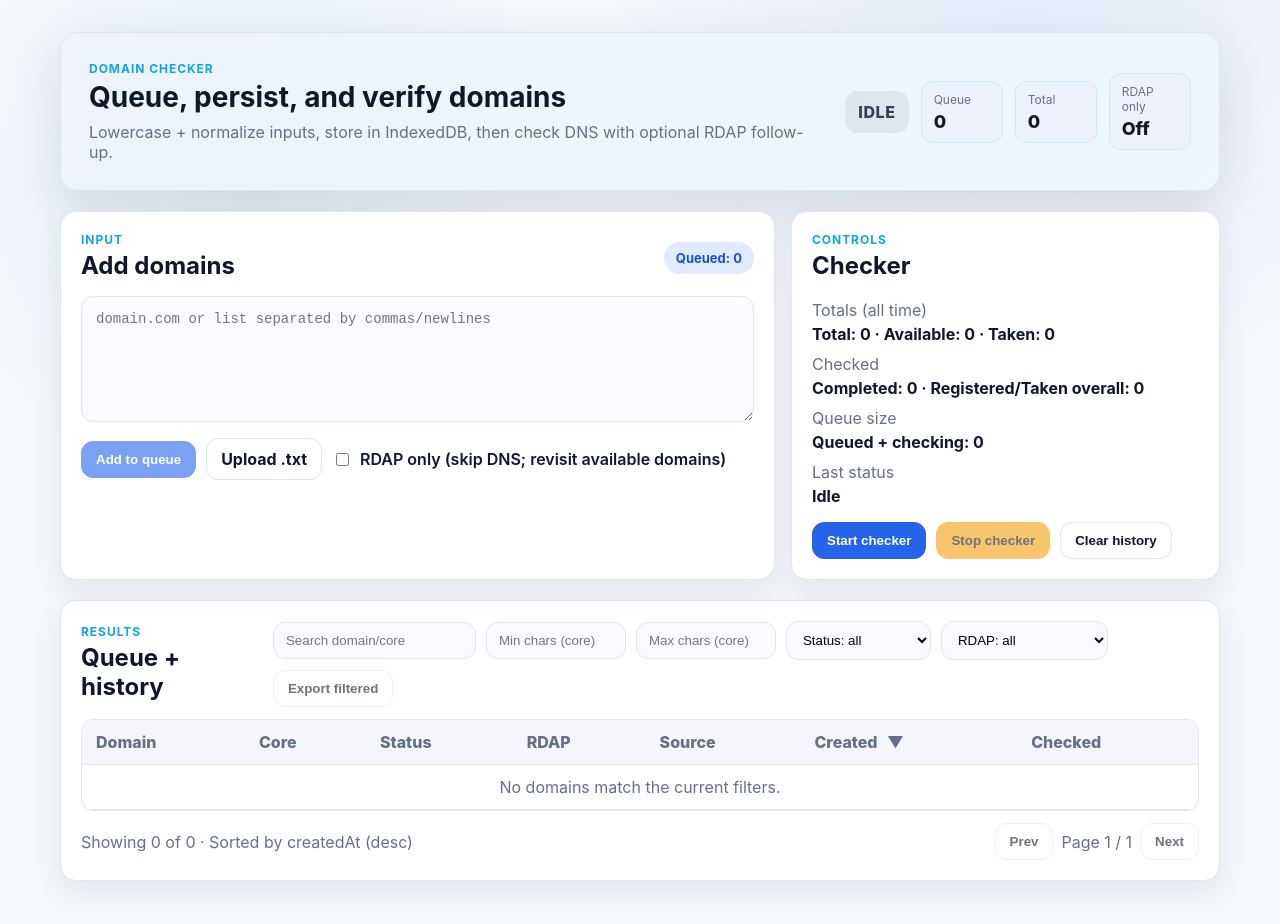
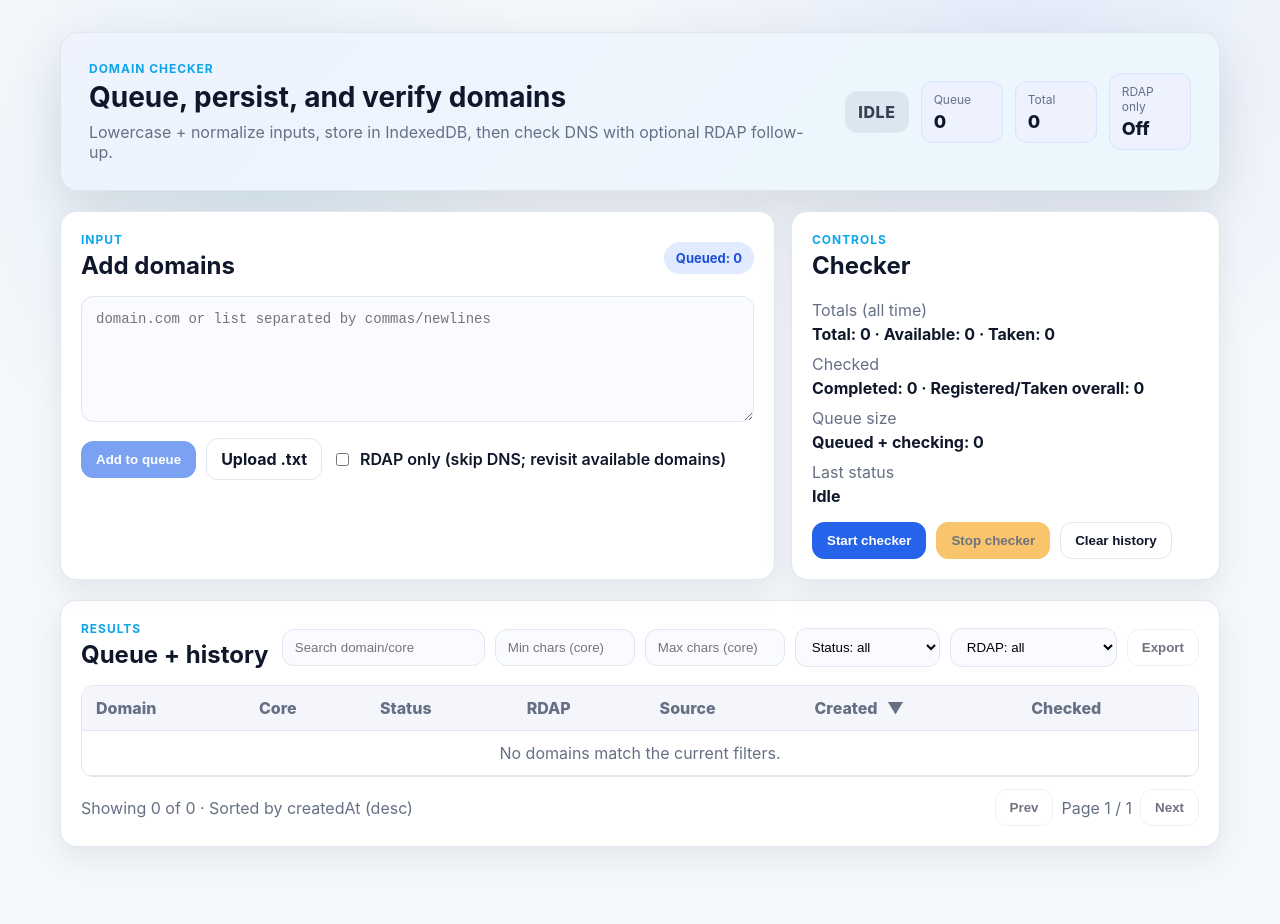
Before and after one commit to marcosrioj/domain-checker, a React (Vite) app: page / in a window 1280 px wide. Shown: the top 924 px of the page. Built offline with nearby package versions, Linux system fonts and the light colour scheme.

Commit message:
Small improvements

```diff
--- a/src/features/domains/components/DomainCheckerPage/DomainCheckerPage.tsx
+++ b/src/features/domains/components/DomainCheckerPage/DomainCheckerPage.tsx
@@ -313,7 +313,7 @@ export function DomainCheckerPage() {
               ))}
             </select>
             <button className="button ghost" onClick={handleExport} disabled={!sortedRecords.length}>
-              Export filtered
+              Export
             </button>
           </div>
         </div>
```
